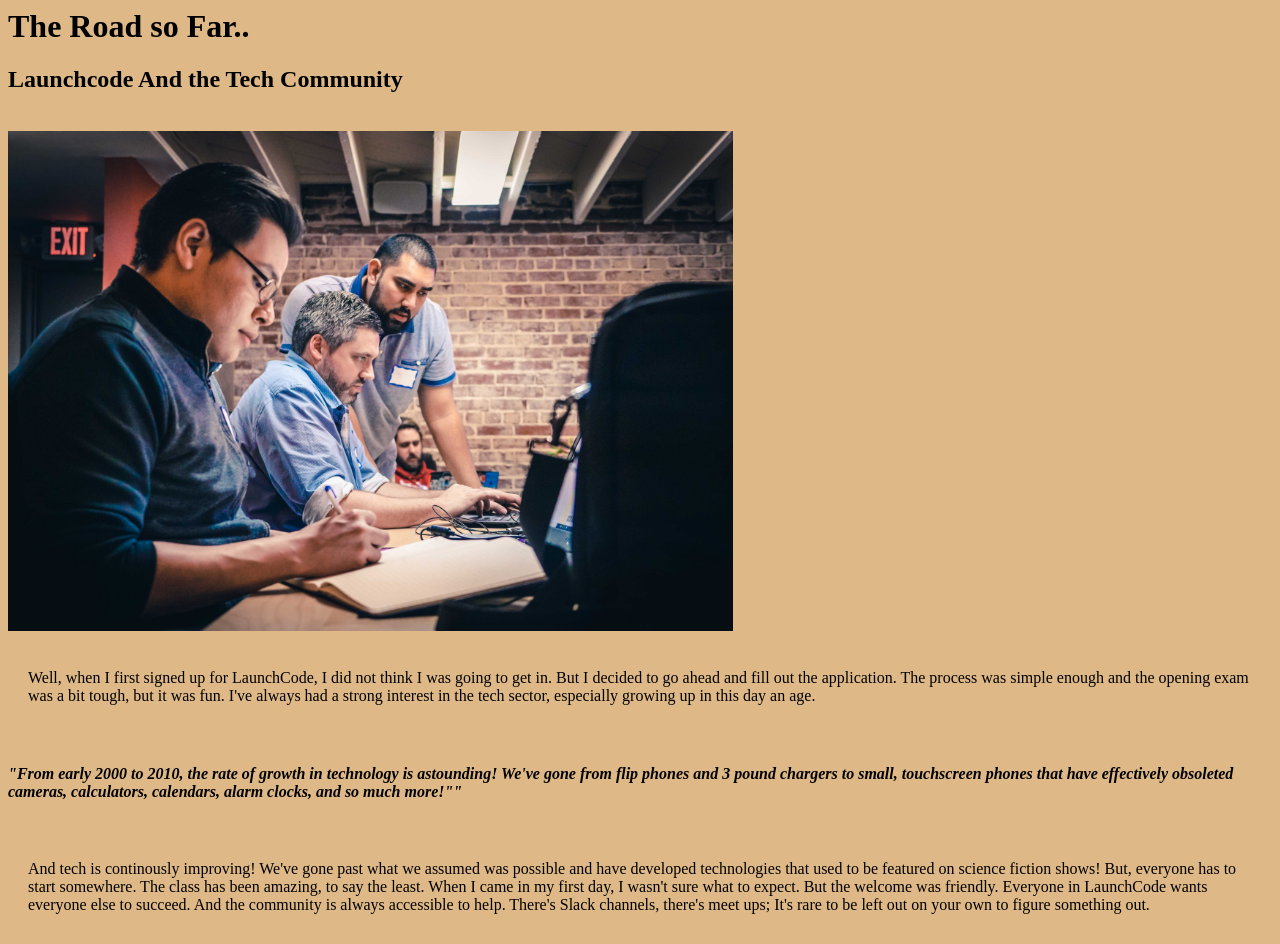
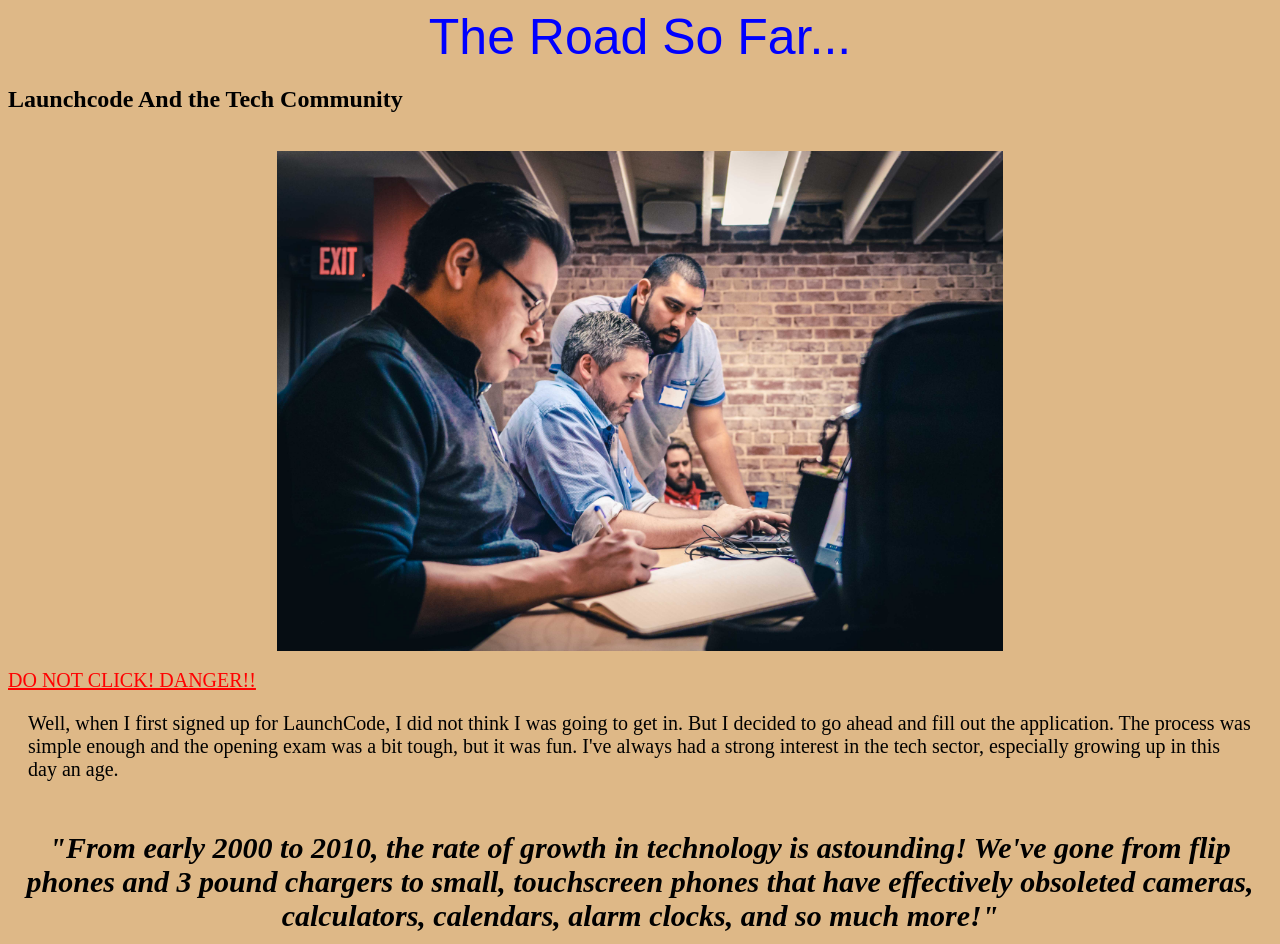
Before and after one commit to IsaacArcos248/html-me-something, a plain HTML site: page index.html in a window 1280 px wide. Shown: the top 944 px of the page. Drawn offline with Linux system fonts and the light colour scheme.

Commit message:
Added updates to index.html and styles.css

```diff
--- a/index.html
+++ b/index.html
@@ -1,16 +1,22 @@
-<html>
+<!DOCTYPE html>
+<html lang="en">
 <head>
-    <h1>The Road so Far..</h1>
+    <meta charset="UTF-8">
+    <meta name="viewport" content="width=device-width, initial-scale=1.0">
+    <meta http-equiv="X-UA-Compatible" content="ie=edge">
     <link href="/styles.css" type="text/css" rel='stylesheet'>
+    <title>Document</title>
 </head>
+<header> The Road So Far...</header>
 <title>LC101 and Me</title>
 <body>
     <main>
-        <h2>Launchcode And the Tech Community</h2>
+        <element><h2>Launchcode And the Tech Community</h2></element>
     </main>
     <br>
-    <img src="pictures/The_Crew_2.jpg" alt="The three stooges" height="500" width= auto>
+    <img src="pictures/The_Crew_2.jpg" class="image" alt="The three stooges" height="500" width= auto>
     <br>
+    <a href = "https://www.youtube.com/watch?v=oHg5SJYRHA0" class="rick">DO NOT CLICK! DANGER!!</a>
     <br>
     <p>
         Well, when I first signed up for LaunchCode, I did not think I was going to get in.
@@ -18,11 +24,9 @@
         opening exam was a bit tough, but it was fun. I've always had a strong interest in the tech sector,
         especially growing up in this day an age.
     </p>
-    <br>
-    <article>
-        <h4><em>"From early 2000 to 2010, the rate of growth in technology is astounding! We've gone from flip phones and 3 pound chargers to small, touchscreen phones that
-        have effectively obsoleted cameras, calculators, calendars, alarm clocks, and so much more!""</em></h4>
-    <br>
+    <article id="sample">
+        <h4>"From early 2000 to 2010, the rate of growth in technology is astounding! We've gone from flip phones and 3 pound chargers to small, touchscreen phones that
+        have effectively obsoleted cameras, calculators, calendars, alarm clocks, and so much more!"</h4>
     </article>
     <p>
         And tech is continously improving! We've gone past what we assumed was possible and have developed technologies that
@@ -34,12 +38,13 @@
         makes awesome meetings happen at least once a month where you can learn a lot! At the last one, we were shown a couple of Python tricks and met devs working in
         their fields that started out much like all of us in this class. With a computer and a course.
     </p>
-    <img src="pictures/Code_Connective_Pic.jpg" alt="Code_Connective_Pic" height="500" width="auto">
-    <p>
+    <img src="pictures/Code_Connective_Pic.jpg" class="image" alt="Code_Connective_Pic" height="500" width="auto">
+    <br>
+    <p id="outro">
+        I'm definitely looking forward to developing my skills more with LaunchCode!
     </p>
     <br>
     </main>
 </body>
-
-<footer><em>No copyright infringement intended</em></footer>
+<footer> No copyright infringement intended. LaunchCode and Code Connective are owned by their respective companies!</footer>
 </html>
--- a/styles.css
+++ b/styles.css
@@ -1,16 +1,53 @@
-head {
+.image {
+    display: block;
+    margin-left: auto;
+    margin-right: auto;
     width: auto;
-    height: auto;
-    color: blue;
+}
+
+.rick{
+    font-size: 20px;
+    color: red;
     text-align: center;
 }
 
+.sample {
+    size: 100px;
+}
 p {
     margin: 10px;
     padding: 10px;
     text-align: left;
+    font-size: 20px;
+}
+
+header {
+    display: block;
+    font-size: 50px;
+    text-align: center;
+    font-family: "Papyrus",sans-serif;
+    color: blue;
+    font-style: bold;
 }
 
 html {
     background-color: burlywood;
 }
+
+.Myheader {
+    color: blue;
+    font-size: 70px;
+}
+
+article{
+    font-size: 30px;
+    text-align: center;
+    font-style: italic;
+}
+
+#outro {
+    font-size: 35px;
+    color: indigo;
+    display: block;
+    text-align: left;
+}
```
